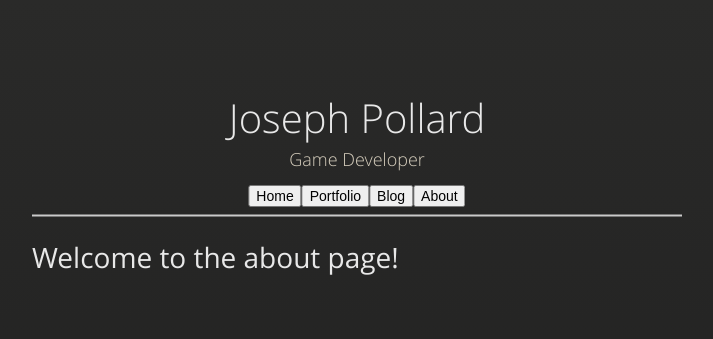
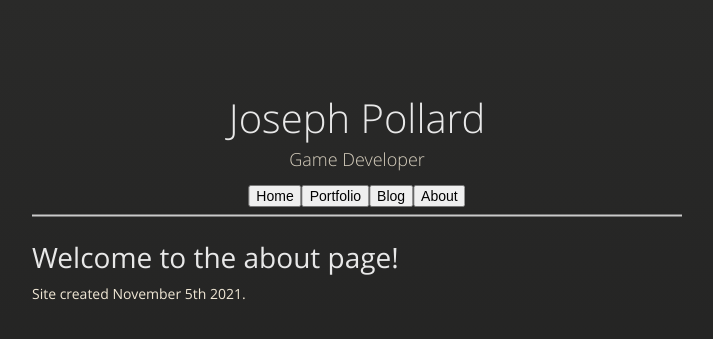
Before and after one commit to Dizlen/Website, a Jekyll site: the page built from about.md, in a window 1280 px wide. Shown: the top 339 px of the page, without its empty margins (283-996 px from the left). Built offline with Jekyll 4.4.1, drawn with Linux system fonts in a browser that asks for light colours; our own code applies the rules of GitHub Pages for plain Markdown files.

Commit message:
about page

```diff
--- a/about.md
+++ b/about.md
@@ -2,3 +2,5 @@
 layout: default
 ---
 # Welcome to the about page!
+
+Site created November 5th 2021.
```
